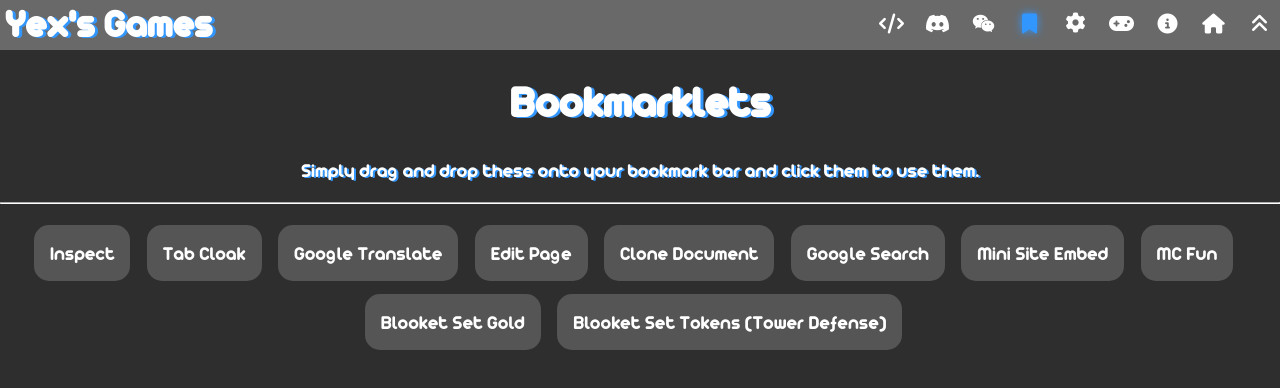
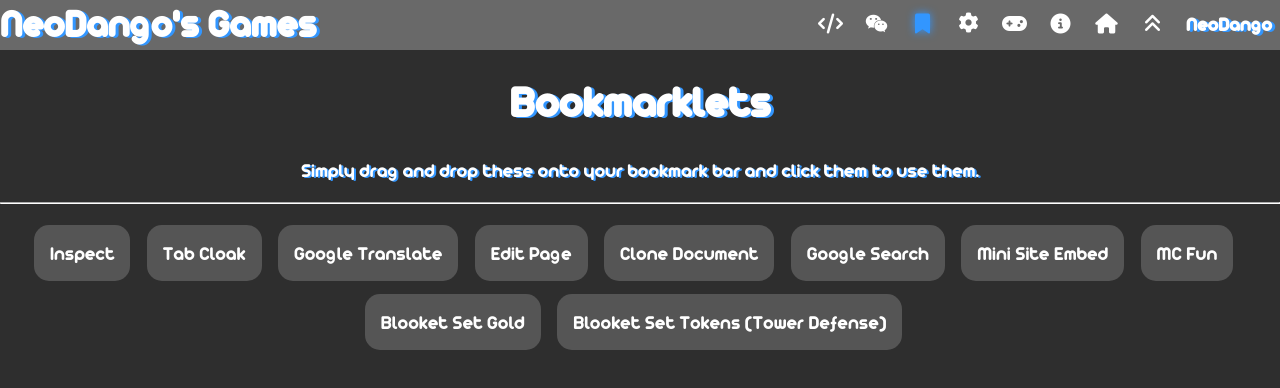
Before and after one commit to NeoDango/AldinIsNotBaldin, a plain HTML site: page bookmarklets.html in a window 1280 px wide. Drawn offline with Linux system fonts and the light colour scheme.

Commit message:
Update bookmarklets.html

```diff
--- a/bookmarklets.html
+++ b/bookmarklets.html
@@ -12,7 +12,7 @@
 
 <body>
   <nav class="bar" id="nav">
-    <h2 id="header"><a class="yex">Yex</a>'s Games</h2>
+    <h2 id="header"><a class="NeoDango">NeoDango</a>NeoDango's Games</h2>
     <a class="updown" id="updown" onclick="b=!b; xd()"><i id='ud' class="fa fa-fw fa-angle-double-up"></i></a>
     <a href="index.html" data-tippy-content="Home"><i class="fa fa-fw fa-home"></i></a>
     <a href="about.html" data-tippy-content="About"><i class="fa fa-fw fa-info-circle"></i></a>
@@ -37,13 +37,12 @@
     </div>
     <a class="active"><i class="fa fa-fw fa-bookmark"></i></a>
     <a href="chat.html" data-tippy-content="Chat"><i class="fa fa-fw fa-wechat"></i></a>
-    <a href="https://discord.gg/V49EfgSWgr" data-tippy-content="Discord"><i class="fab fa-discord"></i></a>
     <a href="ide.html" data-tippy-content="IDE"><i class="fa fa-fw fa-code"></i></a>
   </nav>
   <div class="loader">
     <div class="loader-logo">
       <img src="favicon.png" class="loader-logo-image"></img>
-      <h1 class="loader-logo-title"> Yex </h1>
+      <h1 class="loader-logo-title"> NeoDango </h1>
     </div>
     <div class="loader-bar"></div>
   </div>
```
